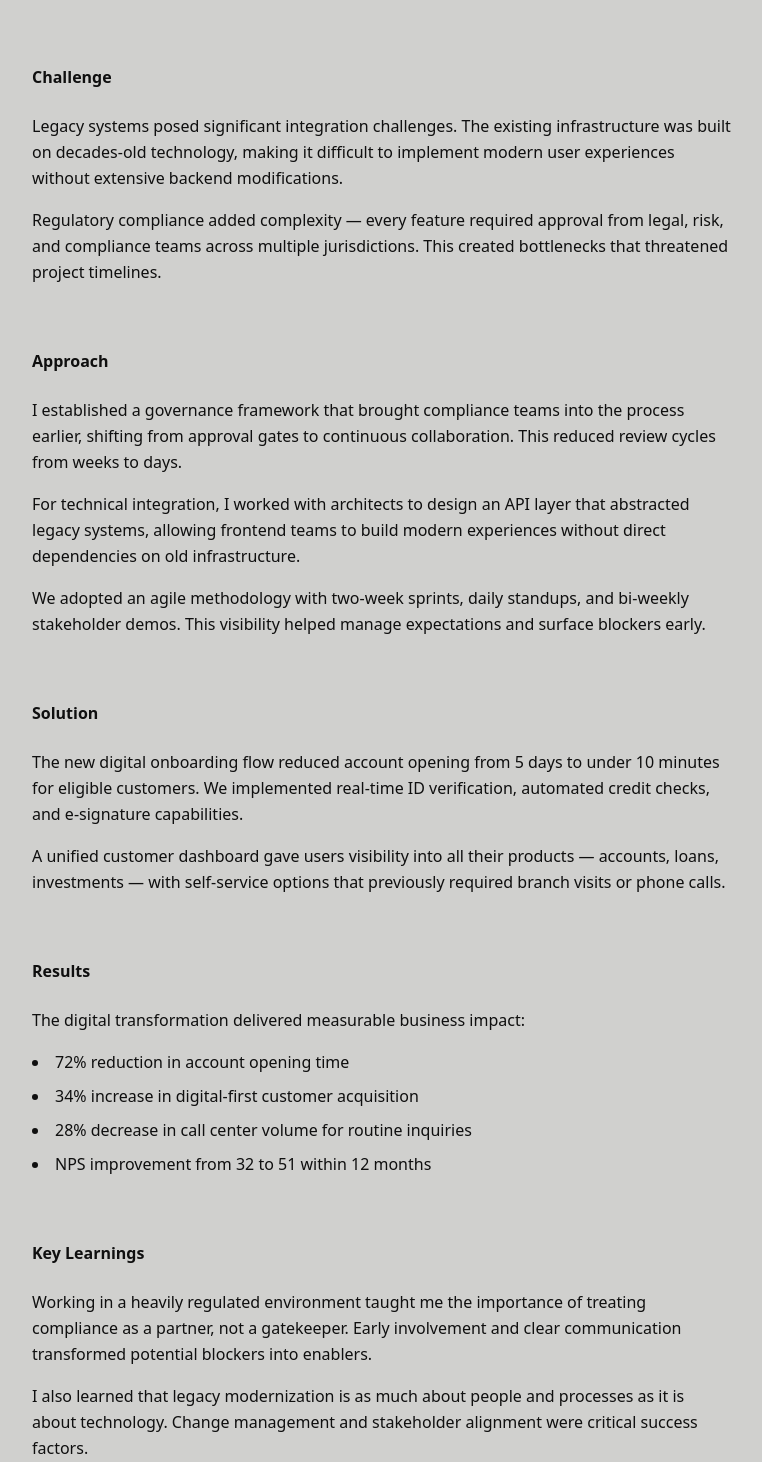
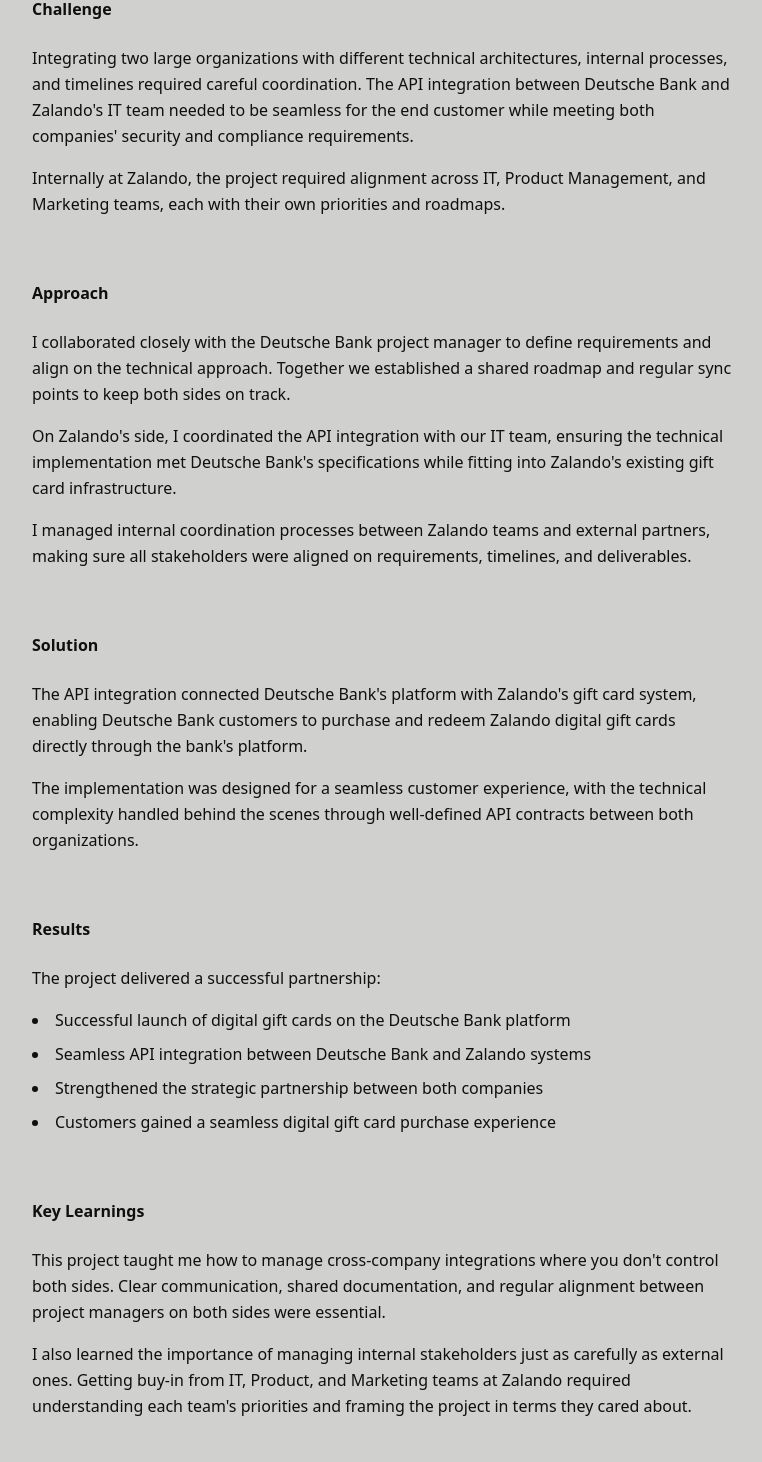
Before and after one commit to denescsaszar/portfolio, a Next.js app: page /case-studies/deutsche-bank in a window 1280 px wide. Shown: the part 768-2230 px from the top of the page, without its empty margins (8-770 px from the left). Built offline with nearby package versions, Linux system fonts and the light colour scheme.

Commit message:
add Zalando API case study and rewrite Deutsche Bank with real content

```diff
--- a/app/case-studies/deutsche-bank/page.tsx
+++ b/app/case-studies/deutsche-bank/page.tsx
@@ -6,91 +6,101 @@
   return (
     <CaseStudyLayout
       title="Deutsche Bank"
-      subtitle="Managed digital transformation initiatives for retail banking products, improving customer onboarding and reducing processing time."
-      role="Project Manager"
-      timeline="2019 - 2021"
-      industry="Financial Services"
+      subtitle="Supported Deutsche Bank in introducing digital gift cards on their platform, with Zalando integrated as an essential partner."
+      role="Product Manager"
+      timeline="2016 - 2017"
+      industry="Financial Services / E-Commerce"
     >
       <CaseStudySection title="Overview">
         <p>
-          Deutsche Bank was modernizing their retail banking digital experience
-          to compete with neo-banks and improve customer satisfaction. The
-          initiative focused on streamlining account opening, loan applications,
-          and customer service workflows.
-        </p>
-        <p>
-          I joined as Project Manager to coordinate cross-functional teams,
-          manage vendor relationships, and ensure timely delivery of digital
-          banking features across web and mobile platforms.
+          Deutsche Bank wanted to introduce digital gift cards on their
+          platform. Zalando was integrated as an essential partner to enhance
+          the offering&apos;s attractiveness. I coordinated the project from
+          Zalando&apos;s side, working closely with the Deutsche Bank project
+          manager to define requirements and drive product development.
         </p>
       </CaseStudySection>
 
       <CaseStudySection title="Challenge">
         <p>
-          Legacy systems posed significant integration challenges. The existing
-          infrastructure was built on decades-old technology, making it
-          difficult to implement modern user experiences without extensive
-          backend modifications.
+          Integrating two large organizations with different technical
+          architectures, internal processes, and timelines required careful
+          coordination. The API integration between Deutsche Bank and
+          Zalando&apos;s IT team needed to be seamless for the end customer while
+          meeting both companies&apos; security and compliance requirements.
         </p>
         <p>
-          Regulatory compliance added complexity — every feature required
-          approval from legal, risk, and compliance teams across multiple
-          jurisdictions. This created bottlenecks that threatened project
-          timelines.
+          Internally at Zalando, the project required alignment across IT,
+          Product Management, and Marketing teams, each with their own
+          priorities and roadmaps.
         </p>
       </CaseStudySection>
 
       <CaseStudySection title="Approach">
         <p>
-          I established a governance framework that brought compliance teams
-          into the process earlier, shifting from approval gates to continuous
-          collaboration. This reduced review cycles from weeks to days.
+          I collaborated closely with the Deutsche Bank project manager to
+          define requirements and align on the technical approach. Together we
+          established a shared roadmap and regular sync points to keep both
+          sides on track.
         </p>
         <p>
-          For technical integration, I worked with architects to design an API
-          layer that abstracted legacy systems, allowing frontend teams to build
-          modern experiences without direct dependencies on old infrastructure.
+          On Zalando&apos;s side, I coordinated the API integration with our IT
+          team, ensuring the technical implementation met Deutsche Bank&apos;s
+          specifications while fitting into Zalando&apos;s existing gift card
+          infrastructure.
         </p>
         <p>
-          We adopted an agile methodology with two-week sprints, daily standups,
-          and bi-weekly stakeholder demos. This visibility helped manage
-          expectations and surface blockers early.
+          I managed internal coordination processes between Zalando teams and
+          external partners, making sure all stakeholders were aligned on
+          requirements, timelines, and deliverables.
         </p>
       </CaseStudySection>
 
       <CaseStudySection title="Solution">
         <p>
-          The new digital onboarding flow reduced account opening from 5 days to
-          under 10 minutes for eligible customers. We implemented real-time ID
-          verification, automated credit checks, and e-signature capabilities.
+          The API integration connected Deutsche Bank&apos;s platform with
+          Zalando&apos;s gift card system, enabling Deutsche Bank customers to
+          purchase and redeem Zalando digital gift cards directly through
+          the bank&apos;s platform.
         </p>
         <p>
-          A unified customer dashboard gave users visibility into all their
-          products — accounts, loans, investments — with self-service options
-          that previously required branch visits or phone calls.
+          The implementation was designed for a seamless customer experience,
+          with the technical complexity handled behind the scenes through
+          well-defined API contracts between both organizations.
         </p>
       </CaseStudySection>
 
       <CaseStudySection title="Results">
-        <p>The digital transformation delivered measurable business impact:</p>
+        <p>The project delivered a successful partnership:</p>
         <ul className="list-disc list-inside space-y-2 mt-4">
-          <li>72% reduction in account opening time</li>
-          <li>34% increase in digital-first customer acquisition</li>
-          <li>28% decrease in call center volume for routine inquiries</li>
-          <li>NPS improvement from 32 to 51 within 12 months</li>
+          <li>
+            Successful launch of digital gift cards on the Deutsche Bank
+            platform
+          </li>
+          <li>
+            Seamless API integration between Deutsche Bank and Zalando systems
+          </li>
+          <li>
+            Strengthened the strategic partnership between both companies
+          </li>
+          <li>
+            Customers gained a seamless digital gift card purchase experience
+          </li>
         </ul>
       </CaseStudySection>
 
       <CaseStudySection title="Key Learnings">
         <p>
-          Working in a heavily regulated environment taught me the importance of
-          treating compliance as a partner, not a gatekeeper. Early involvement
-          and clear communication transformed potential blockers into enablers.
+          This project taught me how to manage cross-company integrations where
+          you don&apos;t control both sides. Clear communication, shared
+          documentation, and regular alignment between project managers on
+          both sides were essential.
         </p>
         <p>
-          I also learned that legacy modernization is as much about people and
-          processes as it is about technology. Change management and stakeholder
-          alignment were critical success factors.
+          I also learned the importance of managing internal stakeholders just
+          as carefully as external ones. Getting buy-in from IT, Product, and
+          Marketing teams at Zalando required understanding each team&apos;s
+          priorities and framing the project in terms they cared about.
         </p>
       </CaseStudySection>
 
```
